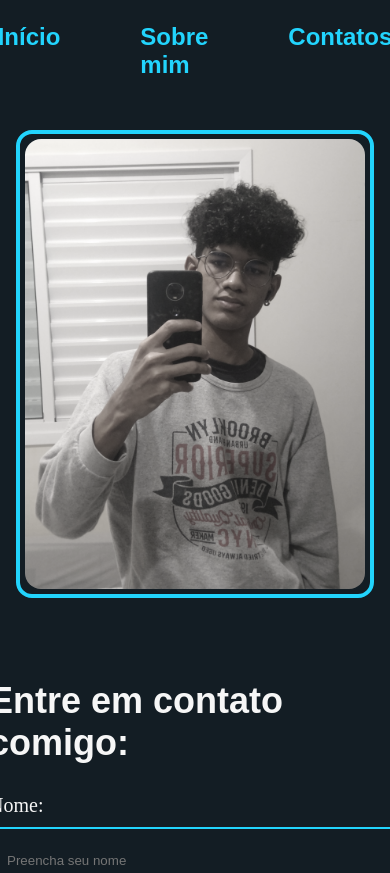
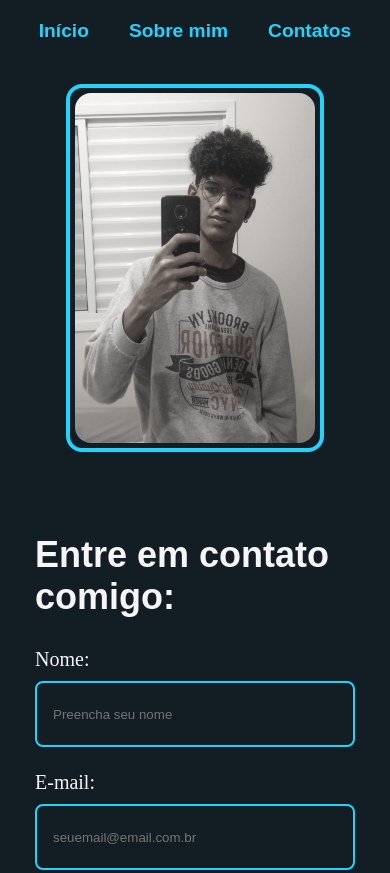
Before and after one commit to kevynScofield/portfolio, a plain HTML site: page contato.html in a window 390 px wide. Shown: the top 873 px of the page. Drawn offline with Linux system fonts and the light colour scheme.

Commit message:
Update style.css

```diff
--- a/styles/style.css
+++ b/styles/style.css
@@ -179,19 +179,28 @@ body {
     background-color: aliceblue;
 }
 
-@media (max-width:1109px) {
+@media (max-width: 500px) {
 
     .cabecalho {
-        padding: 6%;
+        padding: 5%;
+
     }
 
     .cabecalho__menu {
         justify-content: center;
+        display: flex;
+        gap: 40px;
+
+    }
+
+    .cabecalho__menu__link{
+        font-size: 1.2rem;
+
     }
 
     .apresentacao {
         flex-direction: column-reverse;
-        padding: 5%;
+        padding: 4%;
     }
 
     .apresentacao__conteudo {
@@ -199,14 +208,14 @@ body {
     }
 
     .apresentacao__imagem {
-        width: 340px;
-        height: 450px;
+        width: 240px;
+        height: 350px;
 
     }
 
     .apresentacao__imagem__borda {
-        width: 350px;
-        height: 460px;
+        width: 250px;
+        height: 360px;
         border-radius: 16px;
         border: 4px solid var(--cor-terciaria);
         display:flex;
@@ -216,6 +225,6 @@ body {
     }
 
     .form {
-        width: 412px;
+        width: 320px;
     }
 }
```
